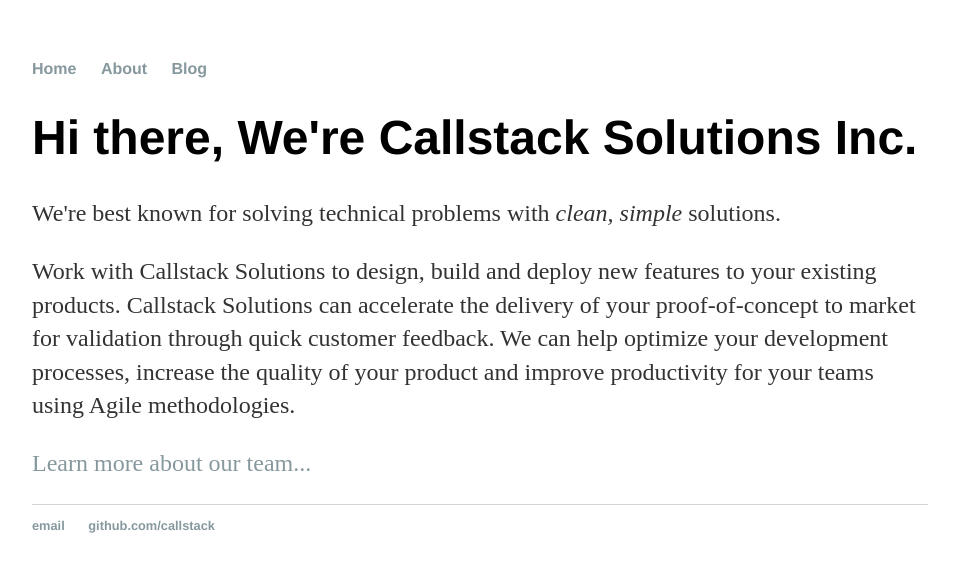
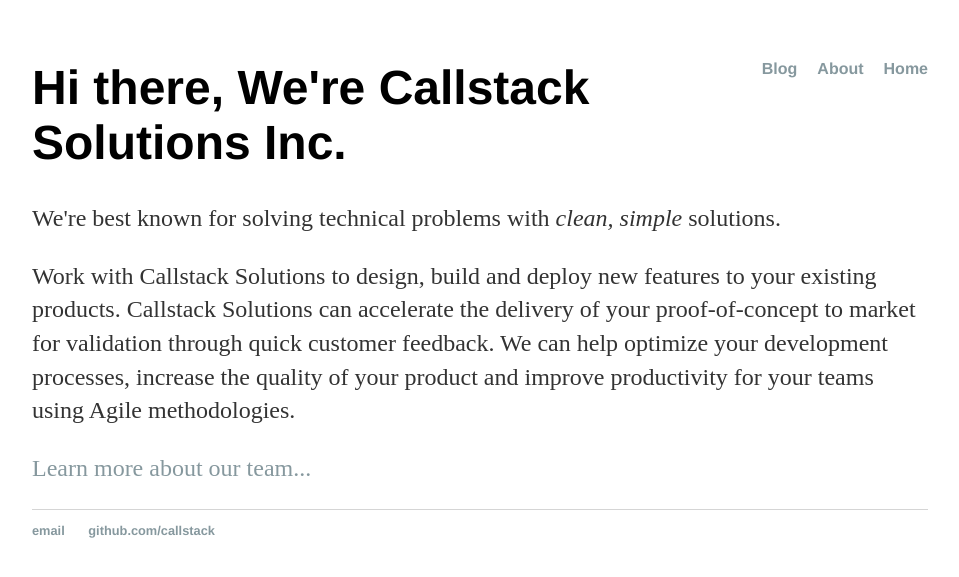
Before and after one commit to callstack-xx/callstack.github.io, a Jekyll site: the page built from index.html, in a window 1280 px wide. Shown: the top 577 px of the page, without its empty margins (160-1119 px from the left). Built offline with Jekyll 4.4.1, drawn with Linux system fonts in a browser that asks for light colours.

Commit message:
Update main.css

```diff
--- a/css/main.css
+++ b/css/main.css
@@ -8,7 +8,12 @@
     list-style: none;
     font-weight: bold;
 }
-nav ul li, footer ul li {
+nav ul li {
+    display: inline;
+    margin-left: 20px;
+    float:right;
+}
+footer ul li {
     display: inline;
     margin-right: 20px;
 }
```
